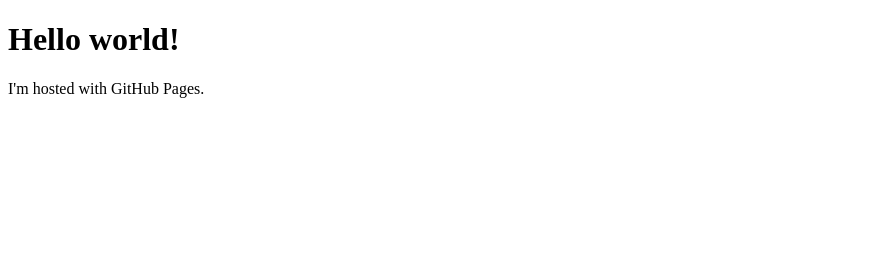
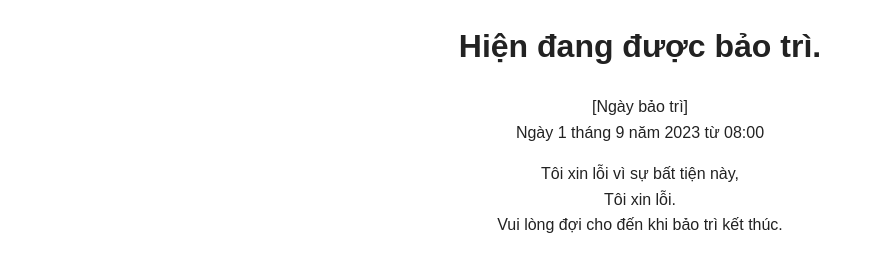
Before and after one commit to lethihuyenanh/about, a plain HTML site: page index.html in a window 1280 px wide. Shown: the whole page, without its empty margins (0-874 px from the left). Drawn offline with Linux system fonts and the light colour scheme.

Commit message:
[update] maintenance

```diff
--- a/index.html
+++ b/index.html
@@ -3,10 +3,26 @@
 <head>
   <meta charset="UTF-8">
   <meta name="viewport" content="width=device-width, initial-scale=1.0">
-  <title>Document</title>
+  <title>About me</title>
+  <style>
+    body {
+      text-align: center;
+      font-family: Arial, sans-serif;
+      -webkit-font-smoothing: antialiased;
+      -moz-osx-font-smoothing: grayscale;
+      color: #222;
+      line-height: 1.6;
+    }
+  </style>
 </head>
 <body>
-  <h1>Hello world!</h1>
-  <p>I'm hosted with GitHub Pages.</p>
+<h1>Hiện đang được bảo trì.</h1>
+
+<p>[Ngày bảo trì]<br>
+Ngày 1 tháng 9 năm 2023 từ 08:00</p>
+
+<p>Tôi xin lỗi vì sự bất tiện này,<br>
+Tôi xin lỗi.<br>
+Vui lòng đợi cho đến khi bảo trì kết thúc.</p>
 </body>
 </html>
```
